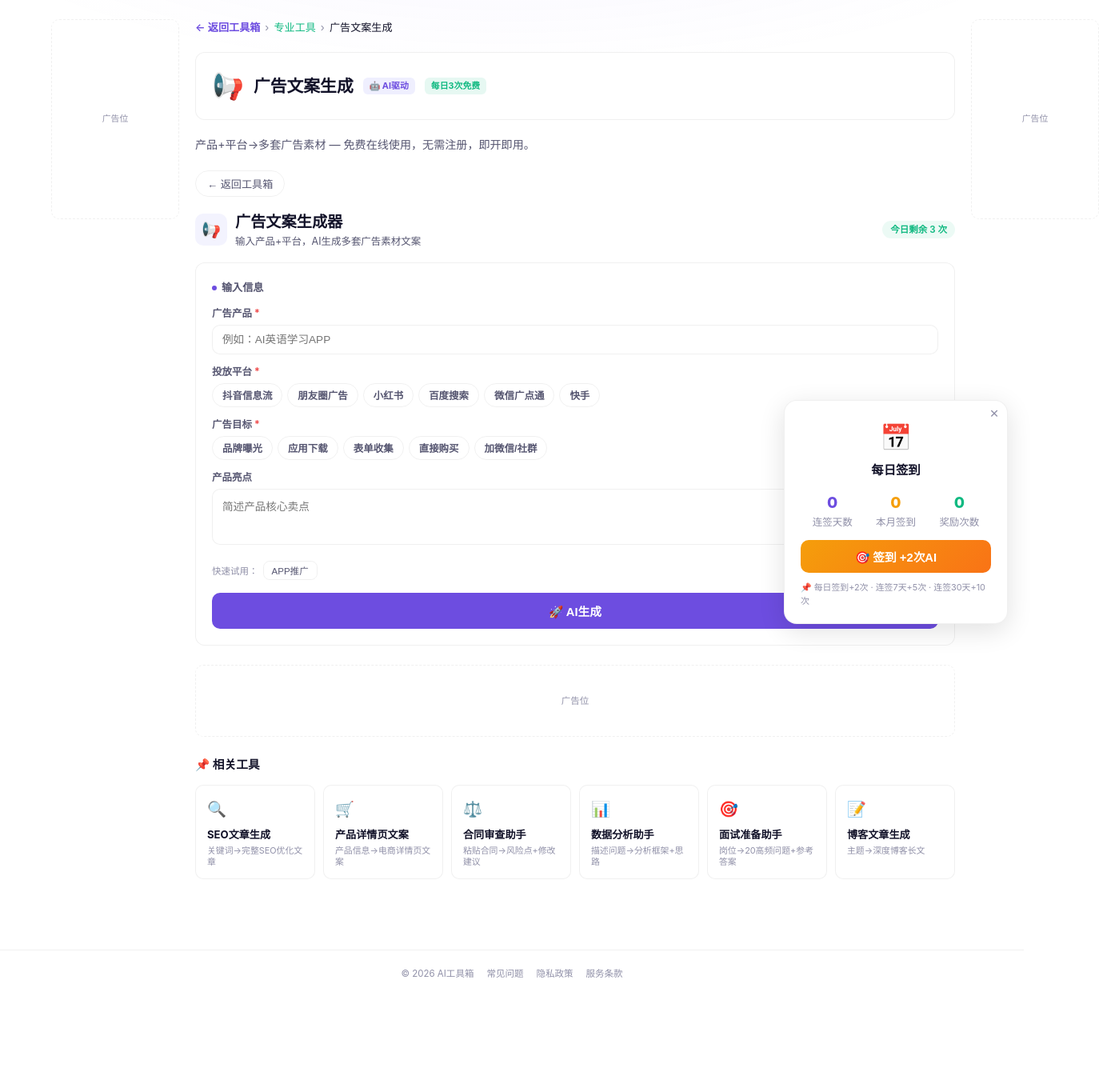
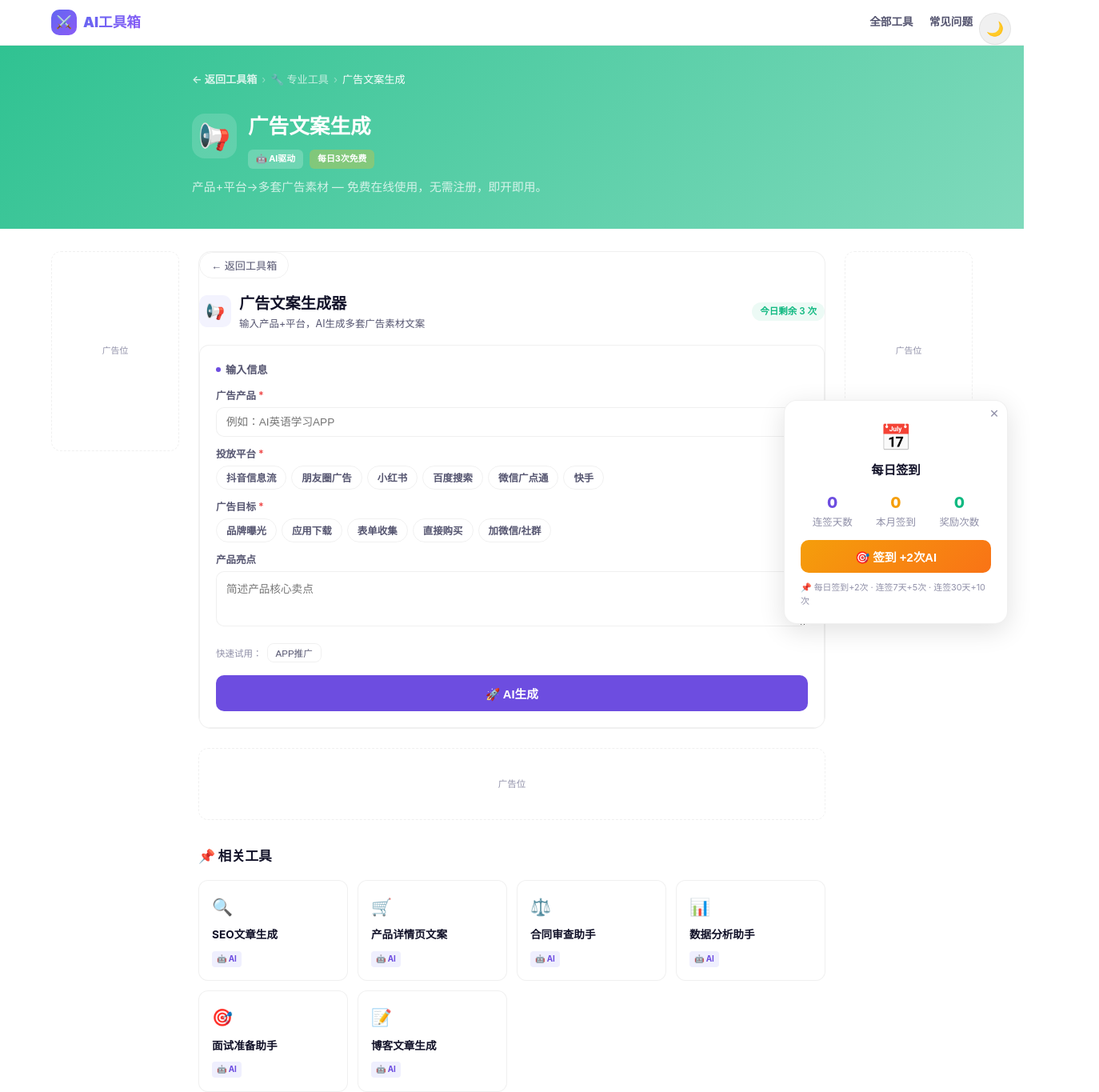
Before and after one commit to QuenLee/ai-tools-hub, a Next.js app: page /en/tools/ad-copy in a window 1280 px wide. Shown: the top 1365 px of the page at 80% size, 1374 px wide, since content can reach past the window. Before the commit the page ends 1246 px from the top, so only its background shows below. Built offline with nearby package versions, Linux system fonts and the light colour scheme.

Commit message:
UI升级: 借鉴Smallpdf/iLovePDF设计 - Hero渐变区+大搜索框+热门推荐+分类色条+导航栏+工具详情顶部彩色区 - 工具卡片重设计: 大图标+色条+HOT标签+AI/本地标签 - 响应式+广告位保留 - 构建验证通过(212页)

```diff
--- a/app/[locale]/layout.js
+++ b/app/[locale]/layout.js
@@ -25,9 +25,7 @@ export async function generateMetadata({ params }) {
     description: descriptions[locale] || descriptions['zh'],
     keywords: 'AI工具箱,免费AI工具,小红书文案生成器,SEO标题生成,代码审查,AI翻译,在线工具,AI写作',
     icons: {
-      icon: [
-        { url: '/icon.png', sizes: '32x32', type: 'image/png' },
-      ],
+      icon: [{ url: '/icon.png', sizes: '32x32', type: 'image/png' }],
       apple: '/apple-touch-icon.png',
     },
     manifest: '/manifest.json',
@@ -42,7 +40,6 @@ export async function generateMetadata({ params }) {
   };
 }
 
-// Google Analytics — replace G-XXXXXXX with real ID after setup
 const GA_ID = process.env.NEXT_PUBLIC_GA_ID;
 
 export default async function LocaleLayout({ children, params }) {
@@ -53,26 +50,76 @@ export default async function LocaleLayout({ children, params }) {
         <meta name="msvalidate.01" content="B61D38B6AEB3EAD525BBF30D0C454B69" />
         <meta name="google-site-verification" content="ukEoNUvpr6BRkzEAYA0kw_nckghHvtOMt-VNggFznUg" />
       </head>
-      <body>
+      <body style={{ margin: 0, padding: 0 }}>
+        {/* ── 顶部导航栏 ── */}
+        <nav style={{
+          position: 'sticky', top: 0, zIndex: 200,
+          background: 'var(--bg)',
+          borderBottom: '1px solid var(--border)',
+          backdropFilter: 'blur(12px)',
+          WebkitBackdropFilter: 'blur(12px)',
+        }}>
+          <div style={{
+            maxWidth: 1200, margin: '0 auto', padding: '0 24px',
+            height: 56,
+            display: 'flex', alignItems: 'center', justifyContent: 'space-between',
+          }}>
+            {/* Logo */}
+            <a href={`/${locale}/tools`} style={{
+              textDecoration: 'none', display: 'flex', alignItems: 'center', gap: 8,
+            }}>
+              <span style={{
+                width: 32, height: 32, borderRadius: 10,
+                background: 'linear-gradient(135deg, #6366f1, #8b5cf6)',
+                display: 'flex', alignItems: 'center', justifyContent: 'center',
+                fontSize: '1rem', color: '#fff', fontWeight: 900,
+              }}>⚔️</span>
+              <span style={{
+                fontWeight: 900, fontSize: '1.1rem',
+                background: 'linear-gradient(135deg, #6366f1, #8b5cf6)',
+                WebkitBackgroundClip: 'text', WebkitTextFillColor: 'transparent',
+              }}>AI工具箱</span>
+            </a>
+
+            {/* Nav links */}
+            <div style={{ display: 'flex', alignItems: 'center', gap: 20 }}>
+              <a href={`/${locale}/tools`} style={{
+                fontSize: '0.85rem', color: 'var(--text2)', textDecoration: 'none',
+                fontWeight: 600,
+              }}>全部工具</a>
+              <a href={`/${locale}/faq`} style={{
+                fontSize: '0.85rem', color: 'var(--text2)', textDecoration: 'none',
+                fontWeight: 600,
+              }}>常见问题</a>
+              <ThemeToggle />
+            </div>
+          </div>
+        </nav>
+
+        {/* ── 页面内容 ── */}
         {children}
+
+        {/* ── 页脚 ── */}
         <footer style={{
           borderTop: '1px solid var(--border)',
-          padding: '20px 24px',
-          textAlign: 'center',
-          fontSize: '0.72rem',
-          color: 'var(--text3)',
-          display: 'flex',
-          justifyContent: 'center',
-          gap: 16,
+          padding: '24px', textAlign: 'center',
+          background: 'var(--surface)',
+        }}>
+          <div style={{
+            maxWidth: 1200, margin: '0 auto',
+            display: 'flex', justifyContent: 'center', gap: 20,
             flexWrap: 'wrap',
+            fontSize: '0.72rem', color: 'var(--text3)',
           }}>
-          <span>© 2026 AI工具箱</span>
+            <span>© 2026 AI工具箱 — 免费在线AI工具集合</span>
             <a href={`/${locale}/faq`} style={{ color: 'var(--text3)', textDecoration: 'none' }}>常见问题</a>
             <a href={`/${locale}/privacy`} style={{ color: 'var(--text3)', textDecoration: 'none' }}>隐私政策</a>
             <a href={`/${locale}/terms`} style={{ color: 'var(--text3)', textDecoration: 'none' }}>服务条款</a>
+          </div>
         </footer>
+
         <CheckinWidget />
-      </body>
+
         {/* Google Analytics */}
         {GA_ID && (
           <>
@@ -85,6 +132,7 @@ export default async function LocaleLayout({ children, params }) {
             </Script>
           </>
         )}
+      </body>
     </html>
   );
 }
--- a/app/[locale]/tools/[slug]/ToolDetailClient.js
+++ b/app/[locale]/tools/[slug]/ToolDetailClient.js
@@ -1,4 +1,5 @@
 'use client';
+
 import { useState } from 'react';
 import { ALL_TOOLS } from '@/lib/tools-registry';
 import { TOOL_CONFIGS } from '@/lib/tool-configs';
@@ -97,109 +98,181 @@ const CATEGORIES = [
   { id: 'basic', label: '基础工具', emoji: '📄', color: '#64748b' },
 ];
 
-function AdSidebar({ position }) {
+function AdSlot({ position }) {
   return (
     <div className={`ad-slot-${position}`} style={{
-      width: '100%', minHeight: 250, borderRadius: 10, border: '1px dashed var(--border)',
+      width: '100%', minHeight: 250, borderRadius: 12,
+      border: '1px dashed var(--border)',
       display: 'flex', alignItems: 'center', justifyContent: 'center',
-      color: 'var(--text3)', fontSize: '0.68rem', position: 'sticky', top: 20,
-    }}>
-      广告位
-    </div>
+      color: 'var(--text3)', fontSize: '0.68rem',
+      position: 'sticky', top: 80,
+    }}>广告位</div>
   );
 }
 
 export default function ToolDetailClient({ tool, locale }) {
   const ToolComponent = TOOL_COMPONENTS[tool.id];
   const catInfo = CATEGORIES.find(c => c.id === tool.cat);
+  const isFree = tool.price === '免费' || !tool.apiTool;
+
+  // 同分类相关工具
+  const relatedTools = ALL_TOOLS.filter(t => t.cat === tool.cat && t.id !== tool.id).slice(0, 6);
 
   return (
-    <div style={{ padding: '24px 0 80px' }}>
-      <div style={{ maxWidth: 1200, margin: '0 auto', padding: '0 24px' }}>
-        <div style={{ display: 'grid', gridTemplateColumns: '160px 1fr 160px', gap: 20, alignItems: 'start' }}>
-          {/* Left ad */}
-          <div className="ad-sidebar-left" style={{ position: 'sticky', top: 20 }}>
-            <AdSidebar position="left" />
+    <div style={{ minHeight: '100vh' }}>
+      {/* ═══ 工具详情顶部 ═══ */}
+      <div style={{
+        background: `linear-gradient(135deg, ${(catInfo?.color || '#6366f1')}dd, ${(catInfo?.color || '#6366f1')}88)`,
+        padding: '32px 24px 40px',
+      }}>
+        <div style={{ maxWidth: 800, margin: '0 auto' }}>
+          {/* 面包屑 */}
+          <div style={{
+            display: 'flex', alignItems: 'center', gap: 6,
+            marginBottom: 20, fontSize: '0.82rem',
+          }}>
+            <a href={`/${locale}/tools`} style={{
+              color: 'rgba(255,255,255,0.8)', textDecoration: 'none', fontWeight: 600,
+            }}>← 返回工具箱</a>
+            <span style={{ color: 'rgba(255,255,255,0.4)' }}>›</span>
+            {catInfo && <span style={{ color: 'rgba(255,255,255,0.7)' }}>{catInfo.emoji} {catInfo.label}</span>}
+            <span style={{ color: 'rgba(255,255,255,0.4)' }}>›</span>
+            <span style={{ color: '#fff' }}>{tool.name}</span>
           </div>
 
-          {/* Main content */}
+          {/* 工具标题 */}
+          <h1 style={{
+            display: 'flex', alignItems: 'center', gap: 14,
+            marginBottom: 8,
+          }}>
+            <span style={{
+              width: 56, height: 56, borderRadius: 16,
+              display: 'flex', alignItems: 'center', justifyContent: 'center',
+              fontSize: '2rem', background: 'rgba(255,255,255,0.15)',
+            }}>{tool.icon}</span>
             <div>
-            {/* Back + Breadcrumb */}
-            <div style={{ display: 'flex', alignItems: 'center', gap: 6, marginBottom: 20, fontSize: '0.82rem' }}>
-              <a href={`/${locale}/tools`} style={{ color: 'var(--accent)', textDecoration: 'none', fontWeight: 600 }}>
-                ← 返回工具箱
-              </a>
-              <span style={{ color: 'var(--text3)' }}>›</span>
-              {catInfo && <span style={{ color: catInfo.color }}>{catInfo.label}</span>}
-              <span style={{ color: 'var(--text3)' }}>›</span>
-              <span style={{ color: 'var(--text)' }}>{tool.name}</span>
+              <span style={{ fontSize: '1.6rem', fontWeight: 900, color: '#fff' }}>{tool.name}</span>
+              <div style={{ display: 'flex', gap: 8, marginTop: 6 }}>
+                {tool.apiTool && (
+                  <span style={{
+                    fontSize: '0.68rem', padding: '3px 10px', borderRadius: 6,
+                    background: 'rgba(255,255,255,0.2)', color: '#fff', fontWeight: 700,
+                  }}>🤖 AI驱动</span>
+                )}
+                <span style={{
+                  fontSize: '0.68rem', padding: '3px 10px', borderRadius: 6,
+                  background: isFree ? 'rgba(52,211,153,0.3)' : 'rgba(251,191,36,0.3)',
+                  color: '#fff', fontWeight: 700,
+                }}>{isFree ? '✓ 免费无限' : '每日3次免费'}</span>
               </div>
-
-            {/* Tool header — SEO-friendly H1 */}
-            <h1 style={{
-              display: 'flex', alignItems: 'center', gap: 12, marginBottom: 20,
-              padding: '16px 20px', borderRadius: 12, background: 'var(--surface)', border: '1px solid var(--border)',
-              fontSize: '1.3rem', fontWeight: 800,
-            }}>
-              <span style={{ fontSize: '2rem' }}>{tool.icon}</span>
-              <span>{tool.name}</span>
-              {tool.apiTool && (
-                <span style={{ fontSize: '0.68rem', padding: '2px 8px', borderRadius: 6, background: 'rgba(99,102,241,0.1)', color: 'var(--accent)', fontWeight: 700 }}>🤖 AI驱动</span>
-              )}
-              <span style={{ fontSize: '0.68rem', padding: '2px 8px', borderRadius: 6, background: 'rgba(16,185,129,0.1)', color: 'var(--green)', fontWeight: 700 }}>
-                {!tool.apiTool ? '✓ 免费无限' : '每日3次免费'}
-              </span>
+            </div>
           </h1>
 
-            {/* Tool desc for SEO */}
-            <p style={{ fontSize: '0.88rem', color: 'var(--text2)', marginBottom: 20, lineHeight: 1.6 }}>
+          {/* SEO描述 */}
+          <p style={{
+            fontSize: '0.92rem', color: 'rgba(255,255,255,0.75)',
+            lineHeight: 1.6, marginTop: 12,
+          }}>
             {tool.desc} — 免费在线使用，无需注册，即开即用。
           </p>
-
-            {/* Tool component */}
-            {ToolComponent ? (
-              <ToolComponent onBack={() => { if (typeof window !== 'undefined') window.location.href = `/${locale}/tools`; }} locale={locale} />
-            ) : (
-              <div style={{ padding: 40, textAlign: 'center', color: 'var(--text3)' }}>工具加载中...</div>
-            )}
-
-            {/* Ad below result */}
-            <div className="ad-slot-result" style={{
-              marginTop: 24, minHeight: 90, borderRadius: 10, border: '1px dashed var(--border)',
-              display: 'flex', alignItems: 'center', justifyContent: 'center', color: 'var(--text3)', fontSize: '0.72rem',
-            }}>
-              广告位
-            </div>
-
-            {/* Related tools */}
-            <div style={{ marginTop: 24 }}>
-              <h2 style={{ fontSize: '0.92rem', fontWeight: 700, marginBottom: 12 }}>📌 相关工具</h2>
-              <div style={{ display: 'flex', gap: 10, overflowX: 'auto', paddingBottom: 8 }}>
-                {ALL_TOOLS.filter(t => t.cat === tool.cat && t.id !== tool.id).slice(0, 6).map(t => (
-                  <a key={t.id} href={`/${locale}/tools/${t.id}`}
-                    style={{ flex: '0 0 auto', width: 150, padding: 14, borderRadius: 10, border: '1px solid var(--border)', background: 'var(--surface)', textDecoration: 'none', color: 'inherit', transition: 'all 0.2s' }}
-                    onMouseEnter={e => { e.currentTarget.style.borderColor = 'var(--accent)'; e.currentTarget.style.transform = 'translateY(-2px)'; }}
-                    onMouseLeave={e => { e.currentTarget.style.borderColor = 'var(--border)'; e.currentTarget.style.transform = 'none'; }}>
-                    <div style={{ fontSize: '1.2rem', marginBottom: 6 }}>{t.icon}</div>
-                    <div style={{ fontSize: '0.82rem', fontWeight: 700, marginBottom: 2 }}>{t.name}</div>
-                    <div style={{ fontSize: '0.68rem', color: 'var(--text3)', lineHeight: 1.3 }}>{t.desc}</div>
-                  </a>
-                ))}
-              </div>
         </div>
       </div>
 
-          {/* Right ad */}
-          <div className="ad-sidebar-right" style={{ position: 'sticky', top: 20 }}>
-            <AdSidebar position="right" />
+      {/* ═══ 工具主内容 ═══ */}
+      <div style={{
+        maxWidth: 1200, margin: '0 auto', padding: '28px 24px 80px',
+        display: 'grid',
+        gridTemplateColumns: '160px 1fr 160px',
+        gap: 24, alignItems: 'start',
+      }}>
+        {/* 左广告 */}
+        <div className="ad-sidebar-left">
+          <AdSlot position="left" />
         </div>
+
+        {/* 主区 */}
+        <div>
+          {/* 工具组件 */}
+          <div style={{
+            background: 'var(--surface)',
+            border: '1px solid var(--border)',
+            borderRadius: 16,
+            overflow: 'hidden',
+          }}>
+            {ToolComponent ? (
+              <ToolComponent
+                onBack={() => { if (typeof window !== 'undefined') window.location.href = `/${locale}/tools`; }}
+                locale={locale}
+              />
+            ) : (
+              <div style={{ padding: 60, textAlign: 'center', color: 'var(--text3)' }}>工具加载中...</div>
+            )}
+          </div>
+
+          {/* 结果下方广告 */}
+          <div className="ad-slot-result" style={{
+            marginTop: 24, minHeight: 90, borderRadius: 12,
+            border: '1px dashed var(--border)',
+            display: 'flex', alignItems: 'center', justifyContent: 'center',
+            color: 'var(--text3)', fontSize: '0.72rem',
+          }}>广告位</div>
+
+          {/* 相关工具 */}
+          {relatedTools.length > 0 && (
+            <div style={{ marginTop: 32 }}>
+              <h2 style={{
+                fontSize: '1.05rem', fontWeight: 800, marginBottom: 16,
+                display: 'flex', alignItems: 'center', gap: 8,
+              }}>📌 相关工具</h2>
+              <div style={{
+                display: 'grid',
+                gridTemplateColumns: 'repeat(auto-fill, minmax(160px, 1fr))',
+                gap: 12,
+              }}>
+                {relatedTools.map(t => {
+                  const tCat = CATEGORIES.find(c => c.id === t.cat);
+                  const tFree = t.price === '免费' || !t.apiTool;
+                  return (
+                    <a key={t.id} href={`/${locale}/tools/${t.id}`} style={{
+                      padding: '16px', borderRadius: 12,
+                      border: '1px solid var(--border)', background: 'var(--surface)',
+                      textDecoration: 'none', color: 'inherit',
+                      transition: 'all 0.2s',
+                    }}
+                    onMouseEnter={e => {
+                      e.currentTarget.style.borderColor = tCat?.color || '#6366f1';
+                      e.currentTarget.style.transform = 'translateY(-2px)';
+                    }}
+                    onMouseLeave={e => {
+                      e.currentTarget.style.borderColor = 'var(--border)';
+                      e.currentTarget.style.transform = 'none';
+                    }}>
+                      <div style={{ fontSize: '1.3rem', marginBottom: 8 }}>{t.icon}</div>
+                      <div style={{ fontSize: '0.85rem', fontWeight: 700, marginBottom: 4 }}>{t.name}</div>
+                      <div style={{
+                        fontSize: '0.62rem', padding: '2px 6px', borderRadius: 4,
+                        background: tFree ? 'rgba(16,185,129,0.1)' : 'rgba(99,102,241,0.1)',
+                        color: tFree ? 'var(--green)' : 'var(--accent)',
+                        fontWeight: 700, display: 'inline-block',
+                      }}>{tFree ? '✓ 免费' : '🤖 AI'}</div>
+                    </a>
+                  );
+                })}
+              </div>
+            </div>
+          )}
+        </div>
+
+        {/* 右广告 */}
+        <div className="ad-sidebar-right">
+          <AdSlot position="right" />
         </div>
       </div>
 
+      {/* 响应式 */}
       <style>{`
         @media (max-width: 900px) {
           .ad-sidebar-left, .ad-sidebar-right { display: none !important; }
-          div[style*="grid-template-columns: 160px"] { grid-template-columns: 1fr !important; }
         }
       `}</style>
     </div>
--- a/next.config.js
+++ b/next.config.js
@@ -1,5 +1,6 @@
 const nextConfig = {
   output: 'standalone',
+  turbopack: { root: '..' },
   env: {
     NEXT_PUBLIC_GA_ID: process.env.NEXT_PUBLIC_GA_ID || 'G-6PLRJ5Z0Q3',
   },
```
Also changed, not shown: app/[locale]/tools/page.js (+306 -81 lines). Lines whose indentation alone changed are shown as unchanged.
